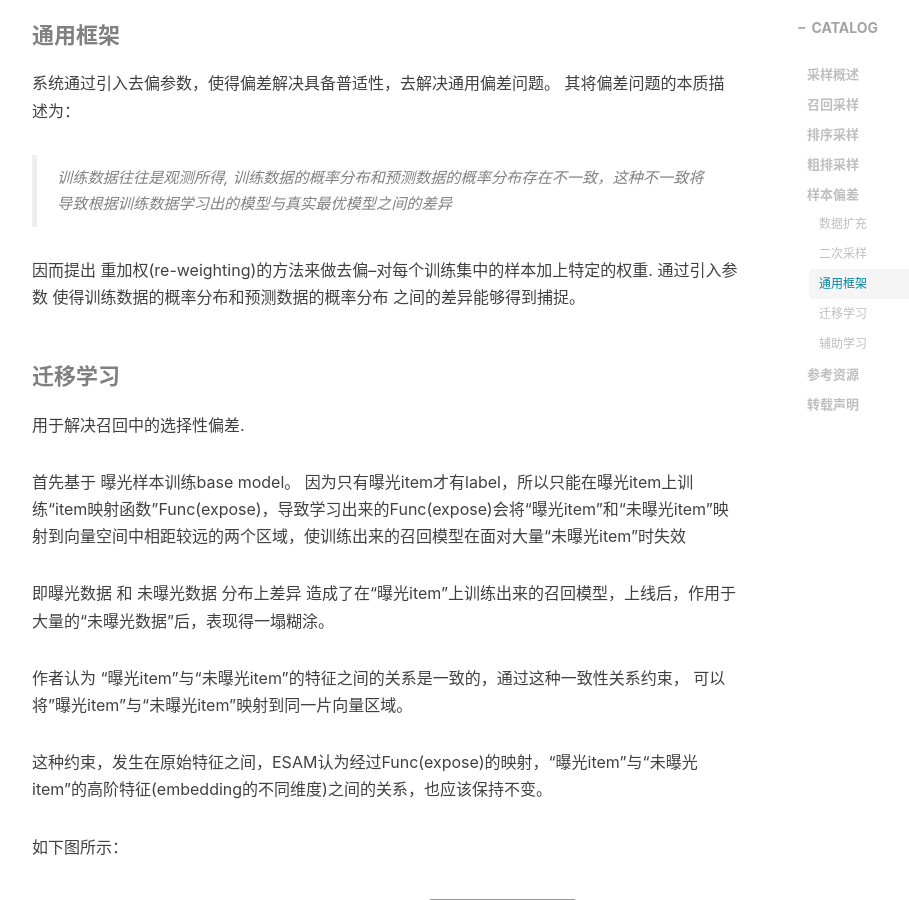
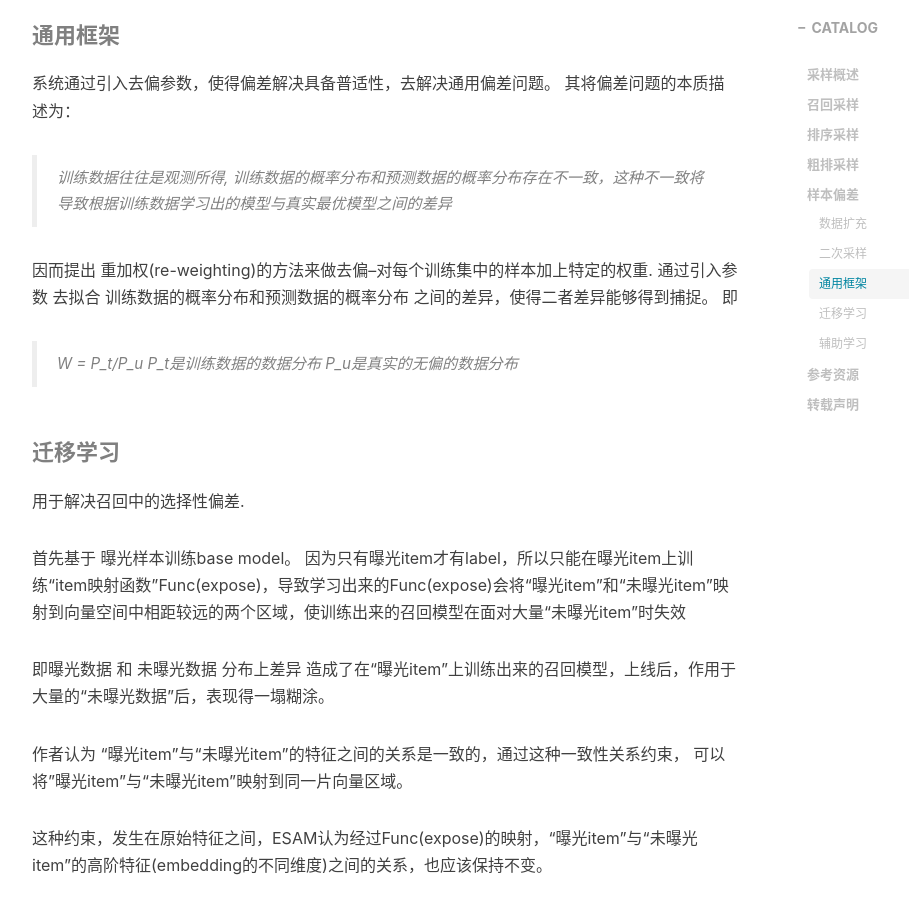
Before and after one commit to wenruij/wenruij.github.io, a Jekyll site: the page built from _posts/2021-05-25-rec-sampling.markdown, in a window 1280 px wide and 900 px high, scrolled down 3193 px. Shown: the whole window, without its empty margins (233-1142 px from the left). Built offline with Jekyll 4.4.1, drawn with Linux system fonts in a browser that asks for light colours; nearby versions of some CDN libraries; comment, search, counter and statistics services are not loaded.

Commit message:
add sampling

```diff
--- a/_posts/2021-05-25-rec-sampling.markdown
+++ b/_posts/2021-05-25-rec-sampling.markdown
@@ -83,7 +83,11 @@ i2i图的构建，图中存在一种结点即商品结点，两种边关系即
 > 训练数据往往是观测所得, 训练数据的概率分布和预测数据的概率分布存在不一致，这种不一致将导致根据训练数据学习出的模型与真实最优模型之间的差异
 
 因而提出 重加权(re-weighting)的方法来做去偏--对每个训练集中的样本加上特定的权重.
-通过引入参数 使得训练数据的概率分布和预测数据的概率分布 之间的差异能够得到捕捉。
+通过引入参数 去拟合 训练数据的概率分布和预测数据的概率分布 之间的差异，使得二者差异能够得到捕捉。
+即
+>  W = P_t/P_u
+P_t是训练数据的数据分布
+P_u是真实的无偏的数据分布
 
 #### 迁移学习
 
```
